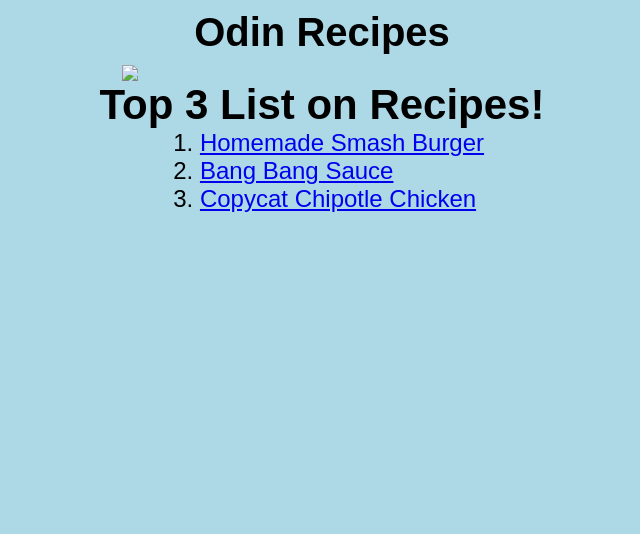
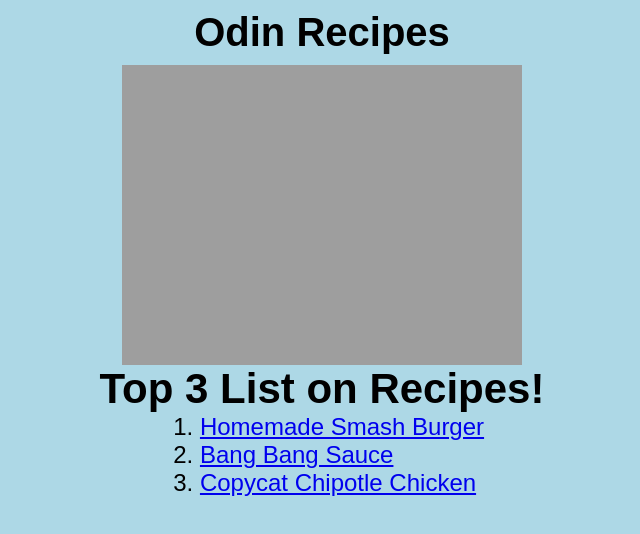
Before and after one commit to Snaarze/odin-recipes, a plain HTML site: page index.html in a window 1280 px wide. Shown: the whole page, without its empty margins (318-958 px from the left). Drawn offline with Linux system fonts and the light colour scheme; the site is published under a folder, as on GitHub Pages, so addresses that start at the root find nothing.

Commit message:
Fixed no images

```diff
--- a/index.html
+++ b/index.html
@@ -9,7 +9,7 @@
     <body>
         <div class="div-container">
             <h1 class="recipe">Odin Recipes</h1>
-            <img src="/recipes/anime-hungry.gif" class="girl-hungry">
+            <img src="anime-hungry.gif" class="girl-hungry">
             <h3 class="top3-list">Top 3 List on Recipes!</h3>
             <ol>
                 <li> <a href="./recipes/HomemadeSmashBurgers.html">Homemade Smash Burger</a></li>
```
